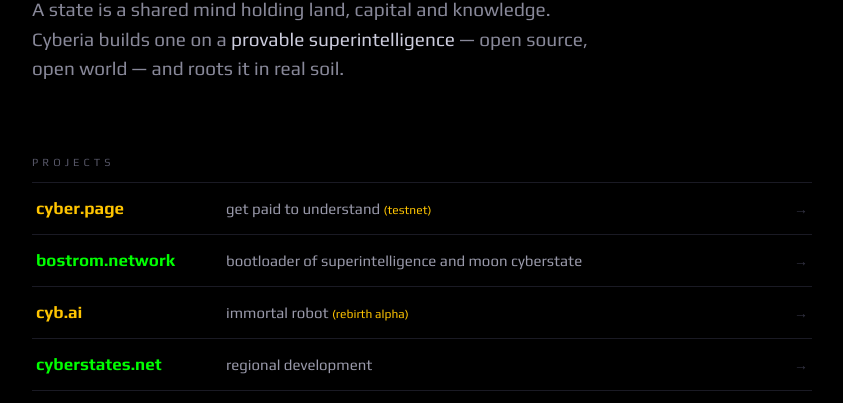
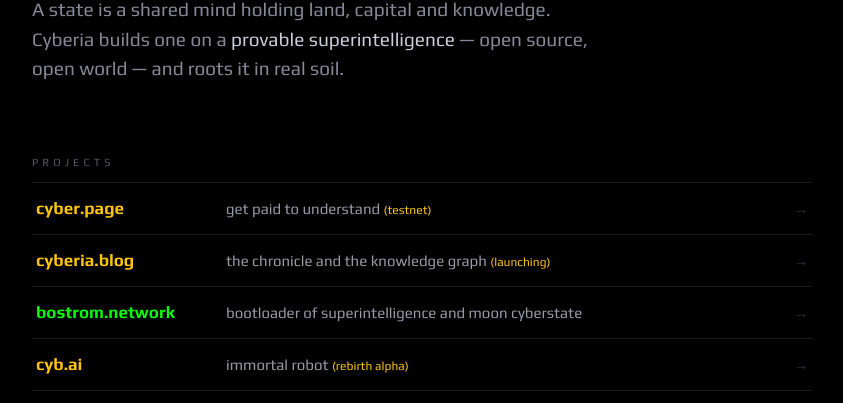
Before and after one commit to cyberia-to/cyberia-to, a plain HTML site: page index.html in a window 1280 px wide. Shown: the part 389-792 px from the top of the page, without its empty margins (218-1061 px from the left). Drawn offline with Linux system fonts and the light colour scheme.

Commit message:
feat: list cyberia.blog on the landing
the chronicle and the knowledge graph join the project constellation.

```diff
--- a/index.html
+++ b/index.html
@@ -168,6 +168,11 @@
             <span class="desc">get paid to understand <span class="st">(testnet)</span></span>
             <span class="arr">→</span>
         </a>
+        <a class="proj st-y" href="https://cyberia.blog" target="_blank" rel="noopener">
+            <span class="domain">cyberia.blog</span>
+            <span class="desc">the chronicle and the knowledge graph <span class="st">(launching)</span></span>
+            <span class="arr">→</span>
+        </a>
         <a class="proj" href="https://bostrom.network" target="_blank" rel="noopener">
             <span class="domain">bostrom.network</span>
             <span class="desc">bootloader of superintelligence and moon cyberstate</span>
```
Also changed, not shown: README.md.
